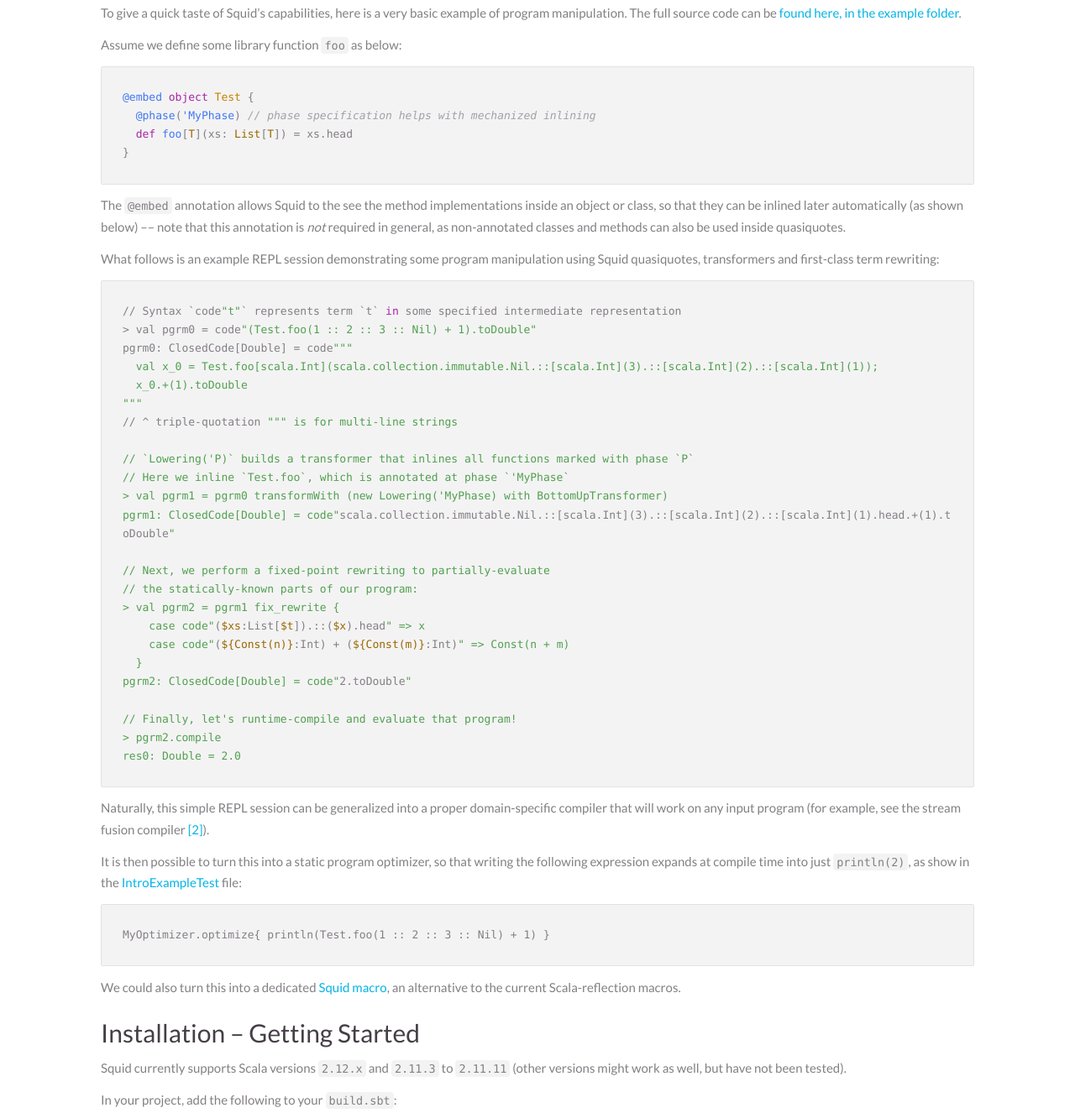
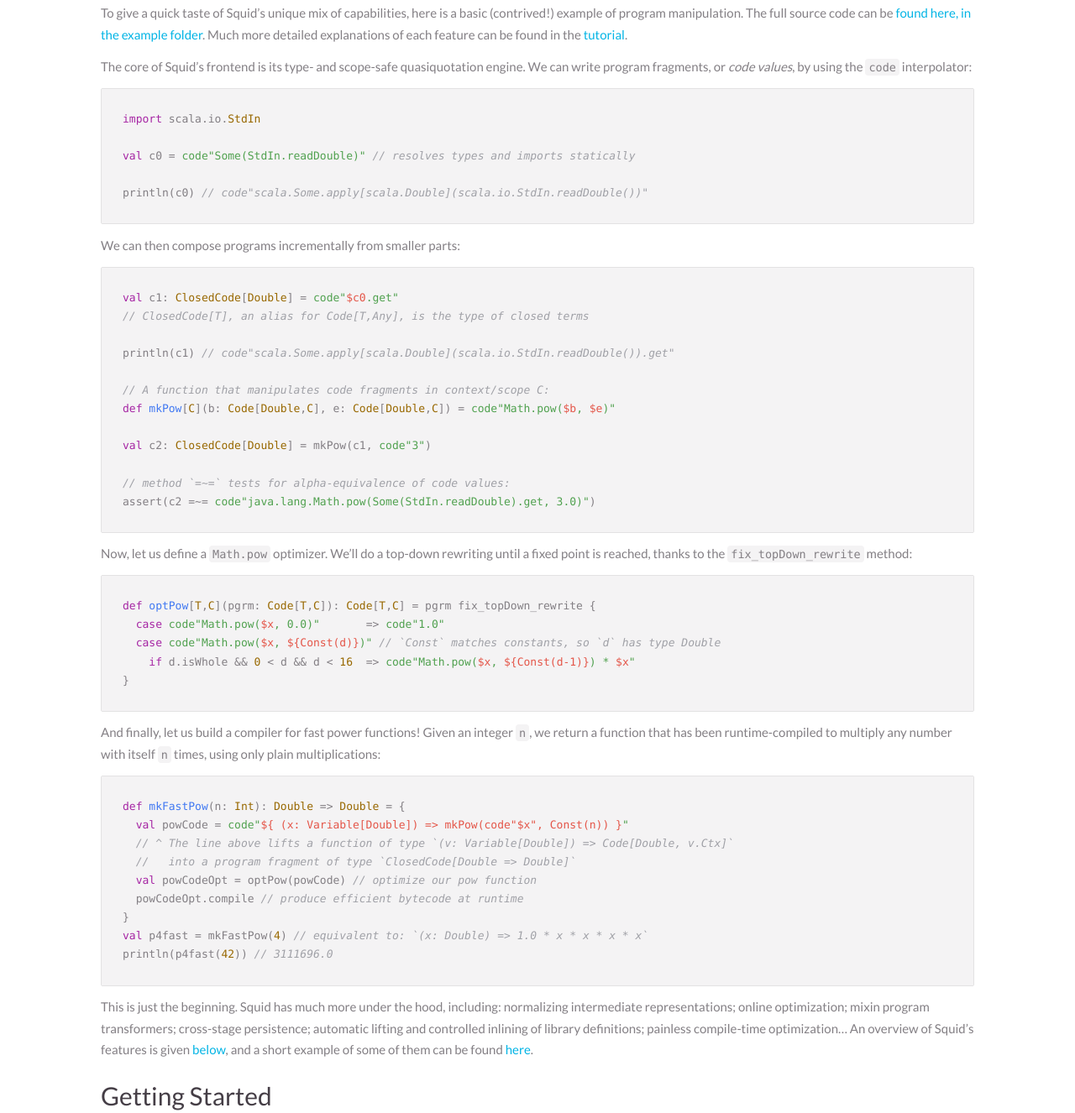
Before and after one commit to gbasler/squid, a plain HTML site: page home.html in a window 1280 px wide. Shown: the part 1336-2662 px from the top of the page at 84% size. Drawn offline with nearby package versions, Linux system fonts and the light colour scheme; some packages are replaced by stand-ins of ours; a script that the page names is missing.

Commit message:
updated site

```diff
--- a/home.html
+++ b/home.html
@@ -21,79 +21,86 @@ Squid uses <strong>advanced static typing</strong> techniques to prevent common
 
 <p><a name="early-example"></a></p>
 
-<h2 id="a-short-example">A Short Example</h2>
+<h2 id="an-early-example">An Early Example</h2>
 
-<p>To give a quick taste of Squid’s capabilities,
-here is a very basic example of program manipulation.
-The full source code can be <a href="https://github.com/epfldata/squid/tree/master/example/src/main/scala/example/doc/IntroExample.scala">found here, in the example folder</a>.</p>
+<p>To give a quick taste of Squid’s unique mix of capabilities,
+here is a basic (contrived!) example of program manipulation.
+The full source code can be <a href="https://github.com/LPTK/Squid/blob/master/example/src/main/scala/example/PowOptim.scala">found here, in the example folder</a>.
+Much more detailed explanations of each feature can be found in the <a href="http://epfldata.github.io/squid/tutorial">tutorial</a>.</p>
 
-<p>Assume we define some library function <code class="highlighter-rouge">foo</code> as below:</p>
+<p>The core of Squid’s frontend is its type- and scope-safe quasiquotation engine.
+We can write program fragments, or <em>code values</em>, by using the <code class="highlighter-rouge">code</code> interpolator:</p>
 
-<div class="language-scala highlighter-rouge"><div class="highlight"><pre class="highlight"><code><span class="nd">@embed</span> <span class="k">object</span> <span class="nc">Test</span> <span class="o">{</span>
-  <span class="nd">@phase</span><span class="o">(</span><span class="ss">'MyPhase)</span> <span class="c1">// phase specification helps with mechanized inlining
-</span>  <span class="k">def</span> <span class="n">foo</span><span class="o">[</span><span class="kt">T</span><span class="o">](</span><span class="n">xs</span><span class="k">:</span> <span class="kt">List</span><span class="o">[</span><span class="kt">T</span><span class="o">])</span> <span class="k">=</span> <span class="n">xs</span><span class="o">.</span><span class="n">head</span>
+<div class="language-scala highlighter-rouge"><div class="highlight"><pre class="highlight"><code><span class="k">import</span> <span class="nn">scala.io.StdIn</span>
+
+<span class="k">val</span> <span class="n">c0</span> <span class="k">=</span> <span class="n">code</span><span class="s">"Some(StdIn.readDouble)"</span> <span class="c1">// resolves types and imports statically
+</span>
+<span class="n">println</span><span class="o">(</span><span class="n">c0</span><span class="o">)</span> <span class="c1">// code"scala.Some.apply[scala.Double](scala.io.StdIn.readDouble())"
+</span></code></pre></div></div>
+
+<p>We can then compose programs incrementally from smaller parts:</p>
+
+<div class="language-scala highlighter-rouge"><div class="highlight"><pre class="highlight"><code><span class="k">val</span> <span class="n">c1</span><span class="k">:</span> <span class="kt">ClosedCode</span><span class="o">[</span><span class="kt">Double</span><span class="o">]</span> <span class="k">=</span> <span class="n">code</span><span class="s">"$c0.get"</span>
+<span class="c1">// ClosedCode[T], an alias for Code[T,Any], is the type of closed terms
+</span>
+<span class="n">println</span><span class="o">(</span><span class="n">c1</span><span class="o">)</span> <span class="c1">// code"scala.Some.apply[scala.Double](scala.io.StdIn.readDouble()).get"
+</span>
+<span class="c1">// A function that manipulates code fragments in context/scope C:
+</span><span class="k">def</span> <span class="n">mkPow</span><span class="o">[</span><span class="kt">C</span><span class="o">](</span><span class="n">b</span><span class="k">:</span> <span class="kt">Code</span><span class="o">[</span><span class="kt">Double</span>,<span class="kt">C</span><span class="o">],</span> <span class="n">e</span><span class="k">:</span> <span class="kt">Code</span><span class="o">[</span><span class="kt">Double</span>,<span class="kt">C</span><span class="o">])</span> <span class="k">=</span> <span class="n">code</span><span class="s">"Math.pow($b, $e)"</span>
+
+<span class="k">val</span> <span class="n">c2</span><span class="k">:</span> <span class="kt">ClosedCode</span><span class="o">[</span><span class="kt">Double</span><span class="o">]</span> <span class="k">=</span> <span class="n">mkPow</span><span class="o">(</span><span class="n">c1</span><span class="o">,</span> <span class="n">code</span><span class="s">"3"</span><span class="o">)</span>
+
+<span class="c1">// method `=~=` tests for alpha-equivalence of code values:
+</span><span class="n">assert</span><span class="o">(</span><span class="n">c2</span> <span class="o">=~=</span> <span class="n">code</span><span class="s">"java.lang.Math.pow(Some(StdIn.readDouble).get, 3.0)"</span><span class="o">)</span>
+</code></pre></div></div>
+
+<p>Now, let us define a <code class="highlighter-rouge">Math.pow</code> optimizer.
+We’ll do a top-down rewriting until a fixed point is reached,
+thanks to the <code class="highlighter-rouge">fix_topDown_rewrite</code> method:</p>
+
+<div class="language-scala highlighter-rouge"><div class="highlight"><pre class="highlight"><code><span class="k">def</span> <span class="n">optPow</span><span class="o">[</span><span class="kt">T</span>,<span class="kt">C</span><span class="o">](</span><span class="n">pgrm</span><span class="k">:</span> <span class="kt">Code</span><span class="o">[</span><span class="kt">T</span>,<span class="kt">C</span><span class="o">])</span><span class="k">:</span> <span class="kt">Code</span><span class="o">[</span><span class="kt">T</span>,<span class="kt">C</span><span class="o">]</span> <span class="k">=</span> <span class="n">pgrm</span> <span class="n">fix_topDown_rewrite</span> <span class="o">{</span>
+  <span class="k">case</span> <span class="n">code</span><span class="s">"Math.pow($x, 0.0)"</span>       <span class="k">=&gt;</span> <span class="n">code</span><span class="s">"1.0"</span>
+  <span class="k">case</span> <span class="n">code</span><span class="s">"Math.pow($x, ${Const(d)})"</span> <span class="c1">// `Const` matches constants, so `d` has type Double
+</span>    <span class="k">if</span> <span class="n">d</span><span class="o">.</span><span class="n">isWhole</span> <span class="o">&amp;&amp;</span> <span class="mi">0</span> <span class="o">&lt;</span> <span class="n">d</span> <span class="o">&amp;&amp;</span> <span class="n">d</span> <span class="o">&lt;</span> <span class="mi">16</span>  <span class="k">=&gt;</span> <span class="n">code</span><span class="s">"Math.pow($x, ${Const(d-1)}) * $x"</span>
 <span class="o">}</span>
 </code></pre></div></div>
 
-<p>The <code class="highlighter-rouge">@embed</code> annotation allows Squid to the see the method implementations inside an object or class, so that they can be inlined later automatically (as shown below)
-–– note that this annotation is <em>not</em> required in general, as non-annotated classes and methods can also be used inside quasiquotes.</p>
+<p>And finally, let us build a compiler for fast power functions!
+Given an integer <code class="highlighter-rouge">n</code>, we return a function that has been runtime-compiled to multiply any number with itself <code class="highlighter-rouge">n</code> times, using only plain multiplications:</p>
 
-<p>What follows is an example REPL session demonstrating some program manipulation
-using Squid quasiquotes,
-transformers and first-class term rewriting:</p>
+<div class="language-scala highlighter-rouge"><div class="highlight"><pre class="highlight"><code><span class="k">def</span> <span class="n">mkFastPow</span><span class="o">(</span><span class="n">n</span><span class="k">:</span> <span class="kt">Int</span><span class="o">)</span><span class="k">:</span> <span class="kt">Double</span> <span class="o">=&gt;</span> <span class="nc">Double</span> <span class="k">=</span> <span class="o">{</span>
+  <span class="k">val</span> <span class="n">powCode</span> <span class="k">=</span> <span class="n">code</span><span class="s">"${ (x: Variable[Double]) =&gt; mkPow(code"</span><span class="nc">$x</span><span class="s">", Const(n)) }"</span>
+  <span class="c1">// ^ The line above lifts a function of type `(v: Variable[Double]) =&gt; Code[Double, v.Ctx]`
+</span>  <span class="c1">//   into a program fragment of type `ClosedCode[Double =&gt; Double]`
+</span>  <span class="k">val</span> <span class="n">powCodeOpt</span> <span class="k">=</span> <span class="n">optPow</span><span class="o">(</span><span class="n">powCode</span><span class="o">)</span> <span class="c1">// optimize our pow function
+</span>  <span class="n">powCodeOpt</span><span class="o">.</span><span class="n">compile</span> <span class="c1">// produce efficient bytecode at runtime
+</span><span class="o">}</span>
+<span class="k">val</span> <span class="n">p4fast</span> <span class="k">=</span> <span class="n">mkFastPow</span><span class="o">(</span><span class="mi">4</span><span class="o">)</span> <span class="c1">// equivalent to: `(x: Double) =&gt; 1.0 * x * x * x * x`
+</span><span class="n">println</span><span class="o">(</span><span class="n">p4fast</span><span class="o">(</span><span class="mi">42</span><span class="o">))</span> <span class="c1">// 3111696.0
+</span></code></pre></div></div>
 
-<div class="language-scala highlighter-rouge"><div class="highlight"><pre class="highlight"><code><span class="c1">// Syntax `code"t"` represents term `t` in some specified intermediate representation
-</span><span class="o">&gt;</span> <span class="k">val</span> <span class="n">pgrm0</span> <span class="k">=</span> <span class="n">code</span><span class="s">"(Test.foo(1 :: 2 :: 3 :: Nil) + 1).toDouble"</span>
-<span class="n">pgrm0</span><span class="k">:</span> <span class="kt">ClosedCode</span><span class="o">[</span><span class="kt">Double</span><span class="o">]</span> <span class="k">=</span> <span class="n">code</span><span class="s">"""
-  val x_0 = Test.foo[scala.Int](scala.collection.immutable.Nil.::[scala.Int](3).::[scala.Int](2).::[scala.Int](1));
-  x_0.+(1).toDouble
-"""</span>
-<span class="c1">// ^ triple-quotation """ is for multi-line strings
-</span>
-<span class="c1">// `Lowering('P)` builds a transformer that inlines all functions marked with phase `P`
-// Here we inline `Test.foo`, which is annotated at phase `'MyPhase`
-</span><span class="o">&gt;</span> <span class="k">val</span> <span class="n">pgrm1</span> <span class="k">=</span> <span class="n">pgrm0</span> <span class="n">transformWith</span> <span class="o">(</span><span class="k">new</span> <span class="nc">Lowering</span><span class="o">(</span><span class="ss">'MyPhase)</span> <span class="k">with</span> <span class="nc">BottomUpTransformer</span><span class="o">)</span>
-<span class="n">pgrm1</span><span class="k">:</span> <span class="kt">ClosedCode</span><span class="o">[</span><span class="kt">Double</span><span class="o">]</span> <span class="k">=</span> <span class="n">code</span><span class="s">"scala.collection.immutable.Nil.::[scala.Int](3).::[scala.Int](2).::[scala.Int](1).head.+(1).toDouble"</span>
+<p>This is just the beginning.
+Squid has much more under the hood, including:
+normalizing intermediate representations;
+online optimization;
+mixin program transformers;
+cross-stage persistence;
+automatic lifting and controlled inlining of library definitions;
+painless compile-time optimization…
+An overview of Squid’s features is given <a href="#overview">below</a>,
+and a short example of some of them can be found
+<a href="http://epfldata.github.io/squid/AdditionalExample.md">here</a>.</p>
 
-<span class="c1">// Next, we perform a fixed-point rewriting to partially-evaluate
-// the statically-known parts of our program:
-</span><span class="o">&gt;</span> <span class="k">val</span> <span class="n">pgrm2</span> <span class="k">=</span> <span class="n">pgrm1</span> <span class="n">fix_rewrite</span> <span class="o">{</span>
-    <span class="k">case</span> <span class="n">code</span><span class="s">"($xs:List[$t]).::($x).head"</span> <span class="k">=&gt;</span> <span class="n">x</span>
-    <span class="k">case</span> <span class="n">code</span><span class="s">"(${Const(n)}:Int) + (${Const(m)}:Int)"</span> <span class="k">=&gt;</span> <span class="nc">Const</span><span class="o">(</span><span class="n">n</span> <span class="o">+</span> <span class="n">m</span><span class="o">)</span>
-  <span class="o">}</span>
-<span class="n">pgrm2</span><span class="k">:</span> <span class="kt">ClosedCode</span><span class="o">[</span><span class="kt">Double</span><span class="o">]</span> <span class="k">=</span> <span class="n">code</span><span class="s">"2.toDouble"</span>
+<h2 id="getting-started">Getting Started</h2>
 
-<span class="c1">// Finally, let's runtime-compile and evaluate that program!
-</span><span class="o">&gt;</span> <span class="n">pgrm2</span><span class="o">.</span><span class="n">compile</span>
-<span class="n">res0</span><span class="k">:</span> <span class="kt">Double</span> <span class="o">=</span> <span class="mf">2.0</span>
-</code></pre></div></div>
-
-<p>Naturally, this simple REPL session can be generalized into a proper domain-specific compiler that will work on any input program
-(for example, see the stream fusion compiler <a href="#gpce17">[2]</a>).</p>
-
-<p>It is then possible to turn this into a static program optimizer,
-so that writing the following expression
-expands at compile time into just <code class="highlighter-rouge">println(2)</code>,
-as show in the
-<a href="https://github.com/epfldata/squid/tree/master/example/src/test/scala/example/doc/IntroExampleTest.scala#L25">IntroExampleTest</a>
-file:</p>
-
-<div class="language-scala highlighter-rouge"><div class="highlight"><pre class="highlight"><code><span class="nc">MyOptimizer</span><span class="o">.</span><span class="n">optimize</span><span class="o">{</span> <span class="n">println</span><span class="o">(</span><span class="nc">Test</span><span class="o">.</span><span class="n">foo</span><span class="o">(</span><span class="mi">1</span> <span class="o">::</span> <span class="mi">2</span> <span class="o">::</span> <span class="mi">3</span> <span class="o">::</span> <span class="nc">Nil</span><span class="o">)</span> <span class="o">+</span> <span class="mi">1</span><span class="o">)</span> <span class="o">}</span>
-</code></pre></div></div>
-
-<p>We could also turn this into a dedicated <a href="#smacros">Squid macro</a>,
-an alternative to the current Scala-reflection macros.</p>
-
-<h2 id="installation--getting-started">Installation – Getting Started</h2>
-
-<p>Squid currently supports Scala versions <code class="highlighter-rouge">2.12.x</code> and <code class="highlighter-rouge">2.11.3</code> to <code class="highlighter-rouge">2.11.11</code>
+<p>Squid currently supports Scala versions <code class="highlighter-rouge">2.12.x</code> and <code class="highlighter-rouge">2.11.y</code> for <code class="highlighter-rouge">y &gt; 2</code>
 (other versions might work as well, but have not been tested).</p>
 
 <p>In your project, add the following to your <code class="highlighter-rouge">build.sbt</code>:</p>
 
 <div class="language-scala highlighter-rouge"><div class="highlight"><pre class="highlight"><code><span class="n">resolvers</span> <span class="o">+=</span> <span class="nc">Resolver</span><span class="o">.</span><span class="n">sonatypeRepo</span><span class="o">(</span><span class="s">"snapshots"</span><span class="o">)</span>
 
-<span class="n">libraryDependencies</span> <span class="o">+=</span> <span class="s">"ch.epfl.data"</span> <span class="o">%%</span> <span class="s">"squid"</span> <span class="o">%</span> <span class="s">"0.3.2-SNAPSHOT"</span>
+<span class="n">libraryDependencies</span> <span class="o">+=</span> <span class="s">"ch.epfl.data"</span> <span class="o">%%</span> <span class="s">"squid"</span> <span class="o">%</span> <span class="s">"0.4.0-SNAPSHOT"</span>
 </code></pre></div></div>
 
 <p>Some features related to <a href="#qsr">library-defined optimizations</a> and <a href="#smacros">squid macros</a>,
@@ -108,10 +115,12 @@ To use these features, add the following to your <code class="highlighter-rouge"
 <span class="n">addCompilerPlugin</span><span class="o">(</span><span class="s">"org.scalamacros"</span> <span class="o">%</span> <span class="s">"paradise"</span> <span class="o">%</span> <span class="n">paradiseVersion</span> <span class="n">cross</span> <span class="nc">CrossVersion</span><span class="o">.</span><span class="n">full</span><span class="o">)</span>
 </code></pre></div></div>
 
-<p>In case you wish to use a more recent version that has not yet been published,
+<p>In case you wish to use a more recent version of Squid that has not yet been published,
 you’ll have to clone this repository
 and publish Squid locally,
 which can be done by executing the script in <code class="highlighter-rouge">bin/publishLocal.sh</code>.</p>
+
+<p><a name="overview"></a></p>
 
 <h2 id="overview-of-features">Overview of Features</h2>
 
@@ -223,7 +232,11 @@ rewritten as a Squid macro:</p>
 
 <h2 id="applications-of-squid">Applications of Squid</h2>
 
-<p>Squid is new. See the <a href="example/src/main/scala/">examples folder</a> for examples. A little query compiler built with Squid can be found <a href="https://github.com/epfldata/sc-public/tree/master/relation-dsl-squid">here</a>. Another LINQ-inspired query engine build with Squid can be found <a href="https://github.com/epfldata/dbstage">here</a>.</p>
+<p>Squid is still quite new and “bleeding edge”.
+See the <a href="example/src/main/scala/">examples folder</a> for some example uses.
+A little query compiler built with Squid can be found <a href="https://github.com/epfldata/sc-public/tree/master/relation-dsl-squid">here</a>. Another LINQ-inspired query engine build with Squid can be found <a href="https://github.com/epfldata/dbstage">here</a>.
+We also built a small staged linear algebra library prototype <a href="#ecoop19">[4]</a>,
+to be released soon.</p>
 
 <h2 id="publications">Publications</h2>
 
@@ -245,6 +258,12 @@ Lionel Parreaux, Antoine Voizard, Amir Shaikhha, and Christoph E. Koch. 2018.
 In Proceedings of the ACM on Programming Languages (POPL 2018).
 (Get the paper <a href="https://infoscience.epfl.ch/record/232427">here</a>.)</p>
 
+<p><a name="ecoop19">[4]</a>:
+Amir Shaikhha, Lionel Parreaux. 2019.
+<a href="https://2019.ecoop.org/details/ecoop-2019-papers/5/Finally-a-Polymorphic-Linear-Algebra-Language">Finally, a Polymorphic Linear Algebra Language</a>.
+In 33rd European Conference on Object-Oriented Programming (ECOOP 2019).
+(Get the paper <a href="https://infoscience.epfl.ch/record/266001">here</a>.)</p>
+
 </div></div></section><section class="technologies"><div class="container"><div class="row"></div></div></section></main><footer id="site-footer"><div class="container"><div class="row"><div class="col-xs-6"><p>Squid is designed and developed by <a href="https://data.epfl.ch/" target="_blank">Lionel Parreaux (@lptk)</a></p></div><div class="col-xs-6"><p class="text-right"><a href="https://github.com/epfldata/squid"><span class="fa fa-github"></span>View on GitHub</a></p></div></div><div class="row"><div class="col-xs-6"><p>Website built with <a href="https://47deg.github.io/sbt-microsites/" target="_blank">Sbt-microsites</a> - © 2016 <a href="https://www.47deg.com/" target="_blank">47 Degrees</a></p></div></div></div></footer><script src="https://cdnjs.cloudflare.com/ajax/libs/jquery/1.11.3/jquery.min.js"></script><script src="https://cdnjs.cloudflare.com/ajax/libs/twitter-bootstrap/3.3.7/js/bootstrap.min.js"></script><script src="/squid/highlight/highlight.pack.js"></script><script>hljs.configure({
 languages:['scala','java','bash']
 });
```
Also changed, not shown: tutorial/2-staging.html (+11 -11 lines), tutorial/3-matching.html (+1 -1 lines), tutorial/4-rewriting.html (+3 -3 lines).
